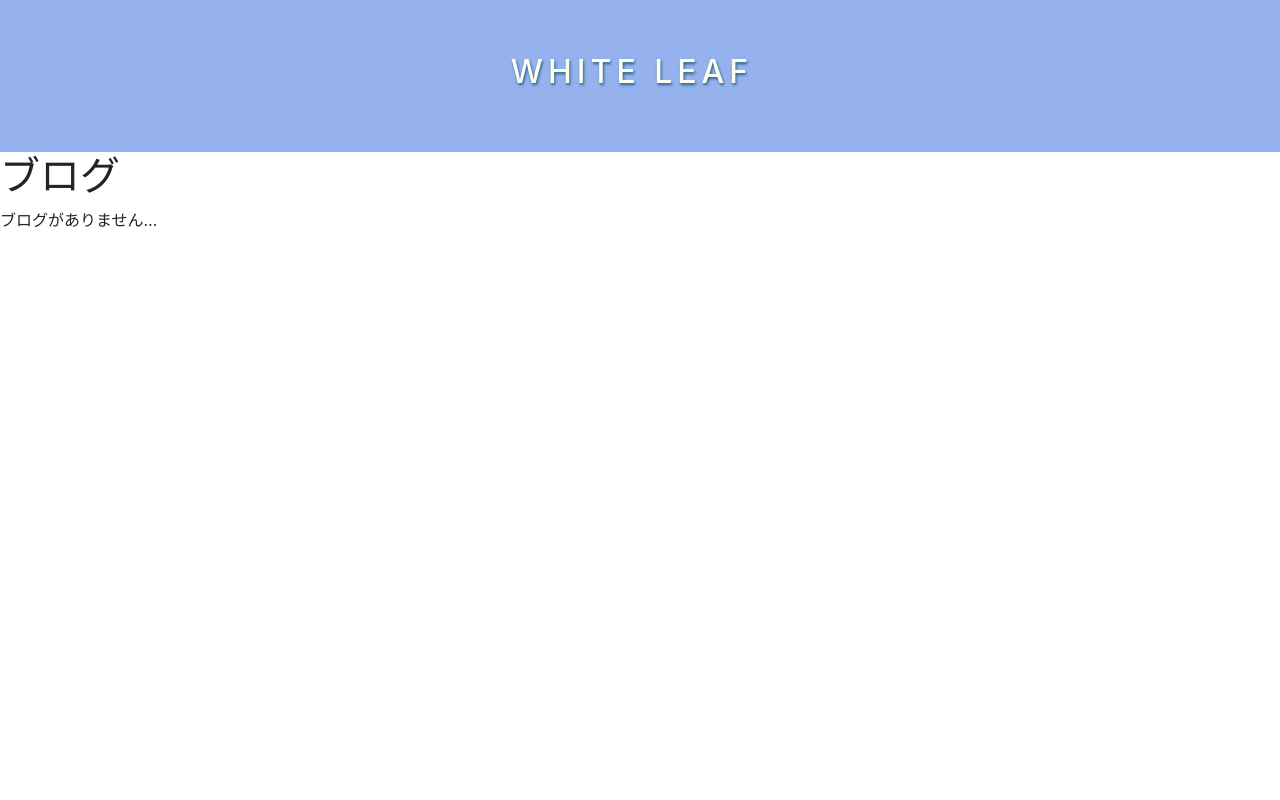
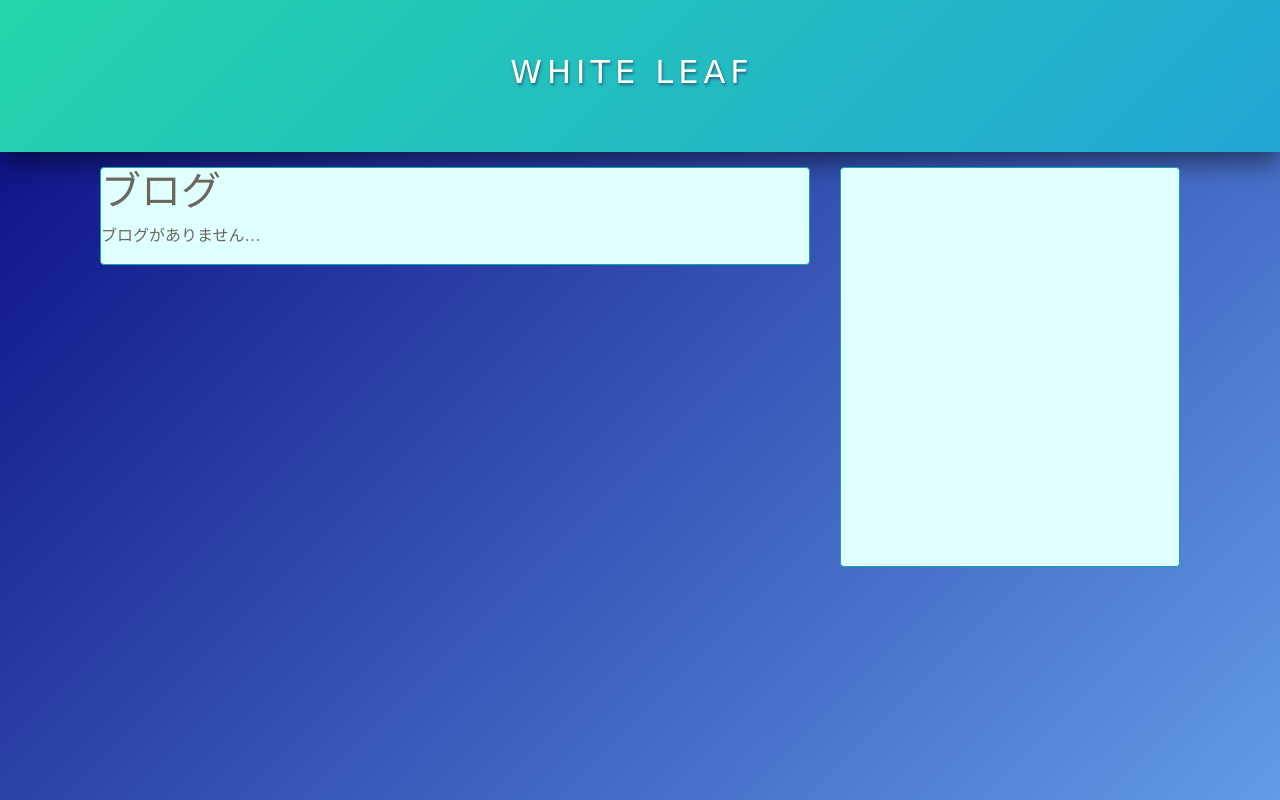
Before and after one commit to snaruse0608/myblog, a Django app: page / in a window 1280 px wide. Run offline with Django 3.2, Linux system fonts and the light colour scheme; data that the repository does not hold is empty; some libraries are stand-ins or nearby versions.

Commit message:
サイドバーとかのCSS適応

```diff
--- a/static/css/myhpstyle.css
+++ b/static/css/myhpstyle.css
@@ -1,6 +1,49 @@
+body {
+    background: linear-gradient(-45deg, #629be6, #080a81) !important;
+    color: #6C675B !important;
+    font-family: "ヒラギノ丸ゴ Pro W4","ヒラギノ丸ゴ Pro","Hiragino Maru Gothic Pro","ヒラギノ角ゴ Pro W3","Hiragino Kaku Gothic Pro","HG丸ｺﾞｼｯｸM-PRO","HGMaruGothicMPRO" !important;
+}
+
+img {
+    display: block;
+    height: auto;
+    max-width: 100%;
+}
+
+/* colでpaddingが15pxにセットされているので初期化する */
+.fix-gutters > [class^="col-"],
+.fix-gutters > [class*=" col-"] {
+     padding-right: 0px;
+     padding-left: 0px;
+}
+
+.row {
+    margin-right: 0px !important;
+    margin-left: 0px !important;
+}
+
 .white-leaf-nav {
-    background-color: rgba(119, 155, 233, 0.767);
+    background: linear-gradient(-45deg, #23a6d5, #23d5ab);
     text-shadow: 1px 2px 3px rgb(31, 97, 141);
     color: ivory;
     letter-spacing: 5px;
+    font-family: cursive;
+    box-shadow: 0 10px 25px 0 rgba(0, 0, 0, .5);
 }
+
+.white-leaf-content {
+    margin: 15px;
+    height: 100%-15px;
+    background-color: lightcyan;
+}
+
+.white-leaf-sidebar {
+    margin: 15px;
+    height: 400px;
+    background-color: lightcyan;
+    padding: 15px 15px;
+}
+
+.article {
+    padding: 15px 15px;
+}
--- a/templates/base.html
+++ b/templates/base.html
@@ -9,11 +9,22 @@
         <link rel="stylesheet" href="https://stackpath.bootstrapcdn.com/bootstrap/4.3.1/css/bootstrap.min.css" integrity="sha384-ggOyR0iXCbMQv3Xipma34MD+dH/1fQ784/j6cY/iJTQUOhcWr7x9JvoRxT2MZw1T" crossorigin="anonymous">
         {% block head %}{% endblock %}
     <body>
-        <div>
-            <nav class="navbar white-leaf-nav justify-content-center p-5">
-                <div class="navbar-brand"><h2>WHITE LEAF</h2></div>
-            </nav>
+        <nav class="navbar white-leaf-nav justify-content-center p-5">
+            <div class="navbar-brand"><h2>WHITE LEAF</h2></div>
+        </nav>
+        <div class="container">
+            <div class="row fix-gutters">
+                <div class="col-sm-8 col-lg-8">
+                    <div class="white-leaf-content border border-info rounded">
+                        {% block contents %}{% endblock %}
+                    </div>
+                </div>
+                <div class="col-sm-4 col-4">
+                    <div class="white-leaf-sidebar border border-info rounded">
+                        {% block sidebar %}{% endblock %}
+                    </div>
+                </div>
+              </div>
         </div>
-        {% block contents %}{% endblock %}
     </body>
 </html>
```
Also changed, not shown: templates/myblog/detail.html (+9 -5 lines).
